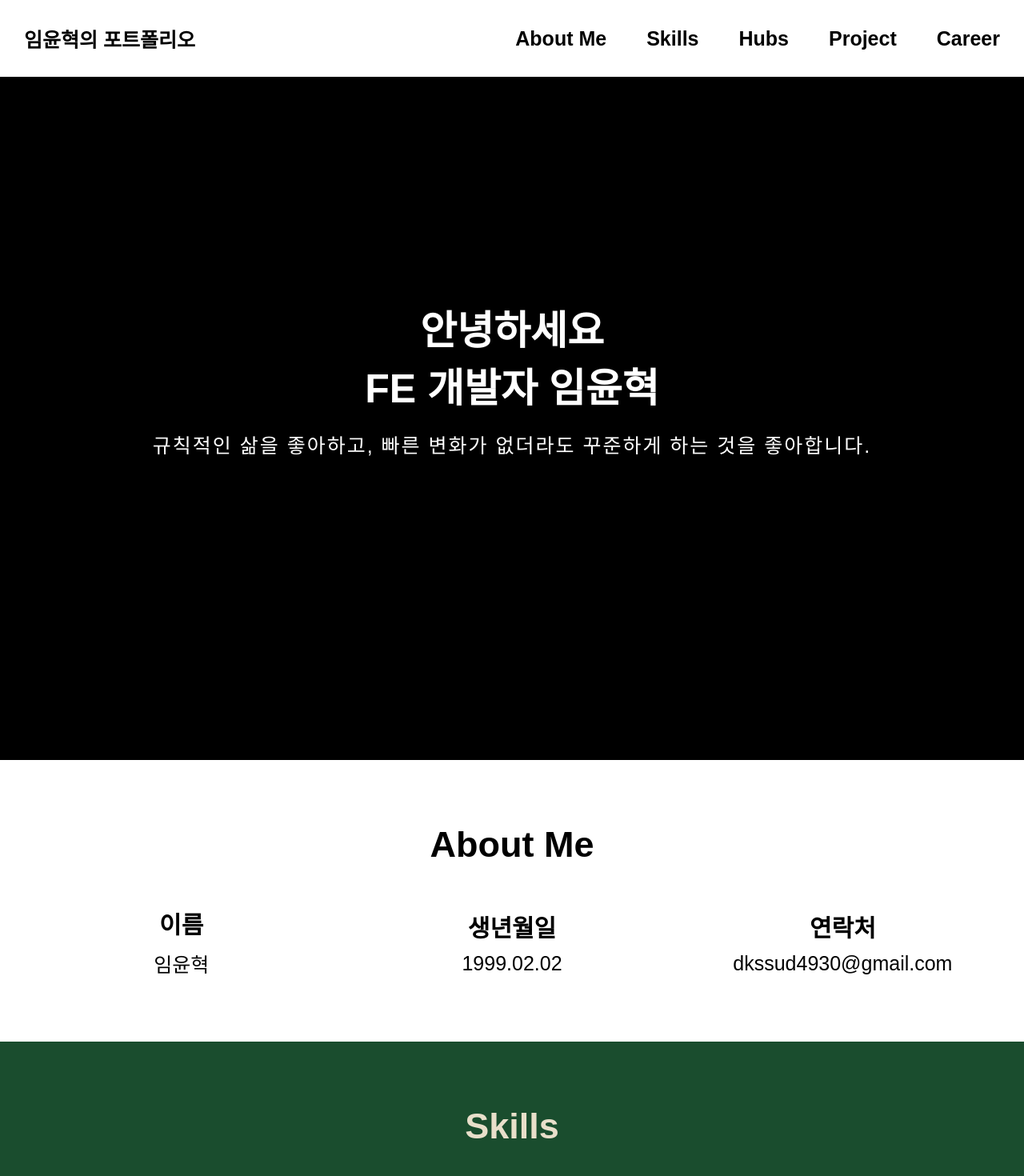
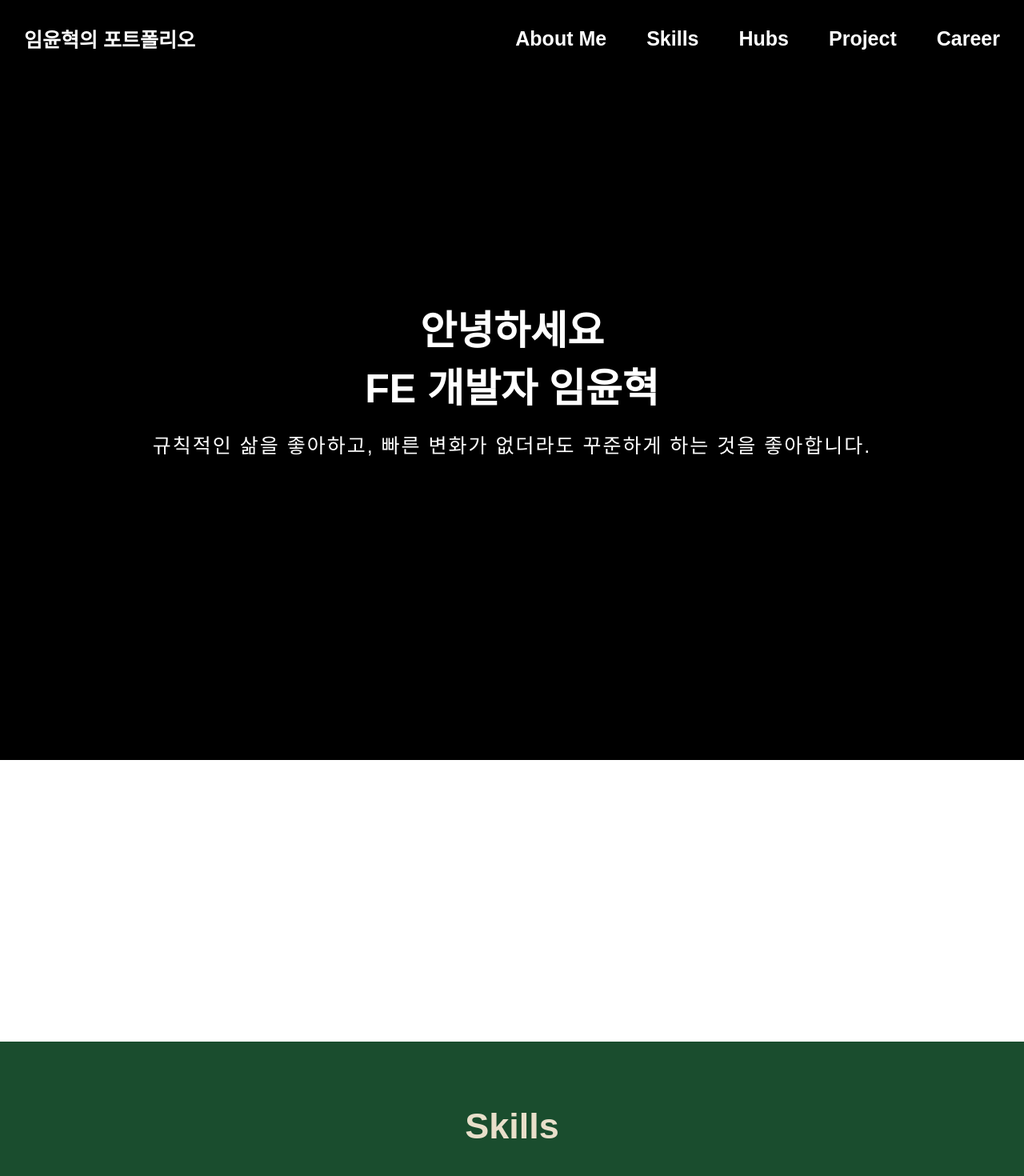
Before and after one commit to oauch/portfolio, a Next.js app: page / in a window 1280 px wide. Shown: the top 1470 px of the page at 80% size. Built offline with nearby package versions, Linux system fonts and the light colour scheme; a web font is replaced by a local one.

Commit message:
✅ Feat: 애니메이션 적용

```diff
--- a/src/components/AboutMeSection.tsx
+++ b/src/components/AboutMeSection.tsx
@@ -2,8 +2,11 @@ import Flex from "@/components/Common/Flex";
 import Section from "@/components/Common/Section";
 import Text from "@/components/Common/Text";
 import { USER } from "@/fillMe";
+import useMario from "@/hooks/useMario";
+import { COLORS } from "@/styles/colors";
 
 import styled from "@emotion/styled";
+import { motion } from "framer-motion";
 
 const InfoData = [
   { 이름: USER.NAME },
@@ -12,15 +15,18 @@ const InfoData = [
 ];
 
 function AboutMeSection() {
+  const { initial, scrollAnimation } = useMario(300);
   return (
-    <Section>
-      <Text fs={4.5} fw={800}>
-        About Me
-      </Text>
+    <Section bgColor={COLORS.GRAY_F5}>
+      <motion.div initial={initial} animate={scrollAnimation}>
+        <Text fs={4.5} fw={800}>
+          About Me
+        </Text>
+      </motion.div>
       <InfoWrapper justify="between">
         {InfoData.map((obj) =>
           Object.entries(obj).map(([key, value]) => (
-            <Info key={key} isRow={false} align="center">
+            <Info key={key} animate={scrollAnimation}>
               <Title fs={3} fw={600}>
                 {key}
               </Title>
@@ -38,8 +44,11 @@ const InfoWrapper = styled(Flex)`
   width: 100%;
 `;
 
-const Info = styled(Flex)`
+const Info = styled(motion.div)`
   width: 33.33%;
+  display: flex;
+  flex-direction: column;
+  align-items: center;
 `;
 
 const Title = styled(Text)`
--- a/src/components/Common/Header.tsx
+++ b/src/components/Common/Header.tsx
@@ -1,9 +1,10 @@
 import Flex from "@/components/Common/Flex";
 import { USER } from "@/fillMe";
+import useScrollY from "@/hooks/useScrollY";
 import { COLORS } from "@/styles/colors";
 
 import styled from "@emotion/styled";
-import { motion } from "framer-motion";
+import { motion, useMotionValueEvent } from "framer-motion";
 
 const headers = [
   { title: "About Me", scrollIndex: 1 },
@@ -14,8 +15,25 @@ const headers = [
 ];
 
 function Header() {
+  const { scrollY, scrollAnimation } = useScrollY();
+
+  useMotionValueEvent(scrollY, "change", (latest) => {
+    latest > 910
+      ? scrollAnimation.start({
+          color: COLORS.BLACK,
+          backgroundColor: COLORS.WHITE,
+        })
+      : scrollAnimation.start({
+          color: COLORS.WHITE,
+          backgroundColor: COLORS.BLACK,
+        });
+  });
+
   return (
-    <Wrapper>
+    <Wrapper
+      animate={scrollAnimation}
+      initial={{ color: COLORS.WHITE, backgroundColor: COLORS.BLACK }}
+    >
       <motion.button whileHover={{ scale: 1.1 }} whileTap={{ scale: 0.9 }}>
         <Text
           onClick={() => {
@@ -43,7 +61,7 @@ function Header() {
 
 export default Header;
 
-const Wrapper = styled.nav`
+const Wrapper = styled(motion.nav)`
   width: 100%;
   position: fixed;
   display: flex;
@@ -51,14 +69,12 @@ const Wrapper = styled.nav`
   align-items: center;
 
   padding: 30px;
-  background-color: ${COLORS.WHITE};
   z-index: 9999;
 `;
 
 const Text = styled.p`
   font-size: 2.5rem;
   font-weight: 600;
-  color: ${COLORS.BLACK};
   cursor: pointer;
   transition: all 0.15s ease-in-out;
 
--- a/src/components/ProjectSection.tsx
+++ b/src/components/ProjectSection.tsx
@@ -4,16 +4,20 @@ import Text from "@/components/Common/Text";
 import { USER } from "@/fillMe";
 import { COLORS } from "@/styles/colors";
 
+import useMario from "@/hooks/useMario";
 import styled from "@emotion/styled";
+import { motion } from "framer-motion";
 import ProjectInfo from "./Project/ProjectInfo";
 import ProjectName from "./Project/ProjectName";
 
 function ProjectSection() {
+  const { initial, scrollAnimation } = useMario(2000);
   return (
-    <Section height={"auto"} bgColor="#4F6F52">
+    <Section bgColor="#4F6F52">
       <Text fs={4.5} fw={800} color={COLORS.WHITE}>
         Project
       </Text>
+      <motion.div initial={initial} animate={scrollAnimation}>
         <Flex isRow={false} gap={30}>
           {/* Jawstify */}
           <ProjectWrapper isRow={false} justify="end" gap={20}>
@@ -44,15 +48,19 @@ function ProjectSection() {
                 <Text fs={1.6} lineH={40}>
                   <Title>💡 알게된 점</Title>
                   <br />
-                API로 받아오면 값이 컴포넌트에 렌더링 되지 않는 이슈를 만난 적이
-                있습니다.
+                  API로 받아오면 값이 컴포넌트에 렌더링 되지 않는 이슈를 만난
+                  적이 있습니다.
                   <br />
-                그래서 useState를 통해 각 API 호출이나 응답에 setter로 값을 주고
+                  그래서 useState를 통해 각 API 호출이나 응답에 setter로 값을
+                  주고
                   <br />
-                <Accent>state로 useEffect로 렌더링을 일일이 해줬던 경험</Accent>
+                  <Accent>
+                    state로 useEffect로 렌더링을 일일이 해줬던 경험
+                  </Accent>
                   이 있습니다.
                   <br />
-                프로젝트가 끝난 후, 리팩토링을 통해 <Accent>React-Query</Accent>
+                  프로젝트가 끝난 후, 리팩토링을 통해{" "}
+                  <Accent>React-Query</Accent>
                   를 사용하면 <br />
                   쉽게 해결할 수 있다는 것을 알게 되었습니다.
                 </Text>
@@ -64,8 +72,8 @@ function ProjectSection() {
                   <br />
                   개발 중일 때 음성 채팅방에 머무르면서, 서로에게 개발에 대한
                   <br />
-                동기 유발하고, 문제점 / 오류들에 대해서 실시간으로 피드백을 받을
-                수 있었습니다.
+                  동기 유발하고, 문제점 / 오류들에 대해서 실시간으로 피드백을
+                  받을 수 있었습니다.
                 </Text>
               </Flex>
             </Flex>
@@ -106,8 +114,8 @@ function ProjectSection() {
                   요소에서 <br />
                   부족한 부분, 개선하면 좋을 부분들을 팀원들이 알려주었습니다.
                   <br />
-                코드 리뷰를 통해 내가 발견하지 못한 부분은 팀원들의 도움을 받을
-                수 <br />
+                  코드 리뷰를 통해 내가 발견하지 못한 부분은 팀원들의 도움을
+                  받을 수 <br />
                   있다는 것을 알게 되었습니다.
                 </Text>
                 <Text fs={1.6} lineH={40}>
@@ -120,9 +128,10 @@ function ProjectSection() {
                   해주었고
                   <br /> 함께 성장할 수 있었습니다. <br />
                   함께 성장한다고 느꼈던 부분은 내가 잘 아는 부분이라는 가정에서
-                동료에게 설명해주면서 동료도 지식을 얻어가지만, 본인도 공부를 한
-                번 더 하게 된다고 느꼈습니다. <br />
-                또한, 협업할 때 사람을 대하는 자세도 배울 수 있었습니다. <br />
+                  동료에게 설명해주면서 동료도 지식을 얻어가지만, 본인도 공부를
+                  한 번 더 하게 된다고 느꼈습니다. <br />
+                  또한, 협업할 때 사람을 대하는 자세도 배울 수 있었습니다.{" "}
+                  <br />
                   본인이 적용하고 싶은 기술이나 패키지가 있다면 사람들을
                   설득할만한 <br />
                   근거를 제시하고 의견을 나누는 것이었습니다.
@@ -134,6 +143,7 @@ function ProjectSection() {
             </Flex>
           </ProjectWrapper>
         </Flex>
+      </motion.div>
     </Section>
   );
 }
--- a/src/components/SkillsSection.tsx
+++ b/src/components/SkillsSection.tsx
@@ -5,26 +5,48 @@ import { COLORS } from "@/styles/colors";
 
 import ImgWrapper from "@/components/Skill/ImgWrapper";
 import Skills from "@/components/Skill/Skills";
+import useScrollY from "@/hooks/useScrollY";
 import styled from "@emotion/styled";
+import { motion, useMotionValueEvent } from "framer-motion";
 import Flex from "./Common/Flex";
 
+const animate = { x: 0, opacity: 1 };
+const leftInitial = { x: -100, opacity: 0 };
+const rightInitial = { x: 100, opacity: 0 };
+
 function SkillsSection() {
+  const { scrollY, scrollAnimation, scrollAnimation2 } = useScrollY();
+  useMotionValueEvent(scrollY, "change", (latest) => {
+    if (latest > 750) {
+      scrollAnimation.start(animate);
+      scrollAnimation2.start(animate);
+    } else {
+      scrollAnimation.start(leftInitial);
+      scrollAnimation2.start(rightInitial);
+    }
+  });
   return (
     <Section bgColor={COLORS.SKILLS_BG}>
       <Text fs={4.5} fw={800} color={COLORS.SKILLS}>
         Skills
       </Text>
       <SkillWrapper>
+        <motion.div animate={scrollAnimation}>
           <Skills name={"FrontEnd"}>
             <ImgWrapper items={USER.SKILLS.FRONT_END} />
           </Skills>
+        </motion.div>
         <Flex isRow={false} gap={20}>
+          <motion.div animate={scrollAnimation2}>
             <Skills name={"Version Control"}>
               <ImgWrapper items={USER.SKILLS.VERSION} />
             </Skills>
+          </motion.div>
+          <motion.div animate={scrollAnimation2}>
             <Skills name={"Communication"}>
               <ImgWrapper items={USER.SKILLS.COMMUNICATION} />
             </Skills>
+          </motion.div>
         </Flex>
       </SkillWrapper>
     </Section>
```
Lines whose indentation alone changed are shown as unchanged.
